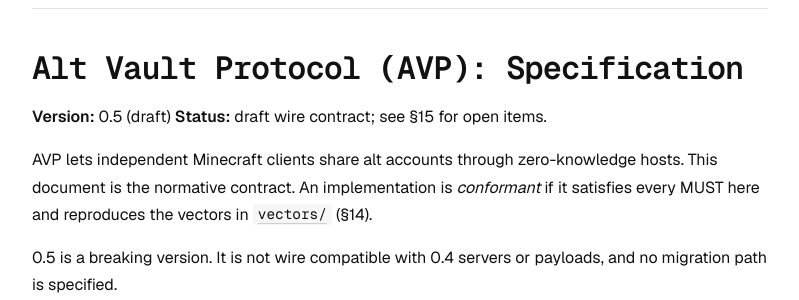
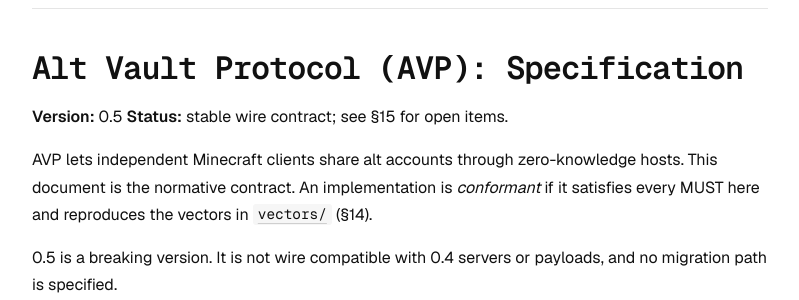
Before and after one commit to trqlmao/avp, a Jekyll site: the page built from SPEC.md, in a window 1280 px wide and 900 px high. Shown: the part 268-568 px from the top of the window, without its empty margins (240-1039 px from the left). Built offline with Jekyll 4.4.1, drawn with Linux system fonts in a browser that asks for light colours; our own code applies the rules of GitHub Pages for plain Markdown files; some of the changed text lies outside the part shown.

Commit message:
docs(spec): mark 0.5 as stable
A second, independent host implementation passed both conformance
harnesses (single-host 117 checks, multi-host 77 checks). Drop the
draft label; no spec, schema, proto, or vector content changes.

```diff
--- a/SPEC.md
+++ b/SPEC.md
@@ -1,7 +1,7 @@
 # Alt Vault Protocol (AVP): Specification
 
-**Version:** 0.5 (draft)
-**Status:** draft wire contract; see §15 for open items.
+**Version:** 0.5
+**Status:** stable wire contract; see §15 for open items.
 
 AVP lets independent Minecraft clients share alt accounts through zero-knowledge hosts. This document is
 the normative contract. An implementation is *conformant* if it satisfies every MUST here and reproduces
--- a/_layouts/default.html
+++ b/_layouts/default.html
@@ -63,7 +63,7 @@
     </main>
 
     <footer class="site-foot">
-      <span>AVP v0.5 (draft)</span>
+      <span>AVP v0.5</span>
       <span class="sep" aria-hidden="true">/</span>
       <span>MIT artifacts, CC-BY-4.0 prose</span>
       <span class="sep" aria-hidden="true">/</span>
--- a/llms-full.txt
+++ b/llms-full.txt
@@ -458,8 +458,8 @@ Source: SPEC.md
 
 # Alt Vault Protocol (AVP): Specification
 
-**Version:** 0.5 (draft)
-**Status:** draft wire contract; see §15 for open items.
+**Version:** 0.5
+**Status:** stable wire contract; see §15 for open items.
 
 AVP lets independent Minecraft clients share alt accounts through zero-knowledge hosts. This document is
 the normative contract. An implementation is *conformant* if it satisfies every MUST here and reproduces
--- a/llms.txt
+++ b/llms.txt
@@ -2,7 +2,7 @@
 
 > An open, vendor-neutral protocol for sharing Minecraft alt accounts across clients through zero-knowledge, federated hosts. A repository lives on several hosts that replicate it with each other. The owner holds a BIP39 recovery phrase and signs a hash-linked manifest chain (members, wrapped data keys, key epoch, refresh-token policy, hosts); members sign commits carrying the encrypted payload. Hosts store only ciphertext, wrapped keys, public keys, counters, ids, and signatures, and can decrypt nothing.
 
-This repository is the specification, not an implementation. It defines the wire contract so any client or host can interoperate. The same messages are available in two interchangeable transport profiles, gRPC and HTTP/JSON; the reference hosts replicate with each other over signed HTTP/JSON. Version 0.5 is a breaking draft, not wire compatible with 0.4.
+This repository is the specification, not an implementation. It defines the wire contract so any client or host can interoperate. The same messages are available in two interchangeable transport profiles, gRPC and HTTP/JSON; the reference hosts replicate with each other over signed HTTP/JSON. Version 0.5 is stable and breaking: it is not wire compatible with 0.4.
 
 Notes for implementers: field names are normative; do not rename or renumber them. Every signed or hashed structure (manifest state, commit header, AAD, acceptance, leave request, host request) is built by a fixed canonical encoding with deterministic test vectors. Ed25519 verification is strict (small-order and non-canonical points and S >= L rejected, cofactorless equation). A host must never receive the owner phrase, a seed, a private key, a data key, or a plaintext alt. Provenance fields carry implementer-defined values at runtime and are never part of the spec text.
 
```
Also changed, not shown: CLAUDE.md (+1 -1 lines), README.md (+2 -2 lines), CHANGELOG.md.
